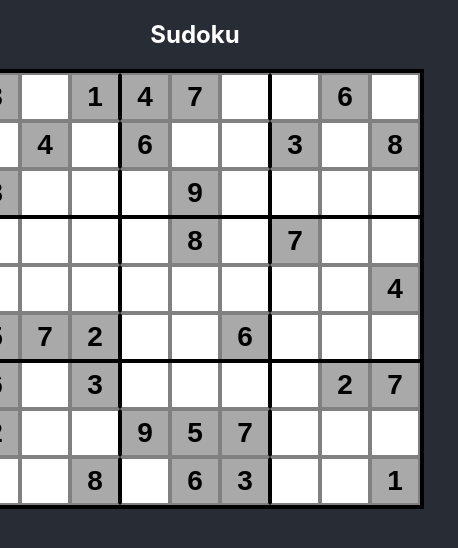
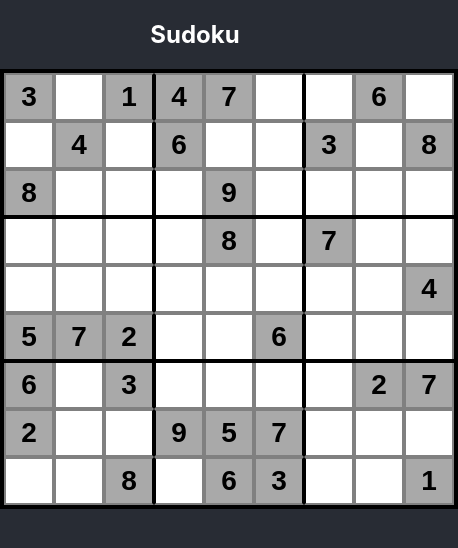
Before and after one commit to killerbat00/sudoku, a React (Create React App) app: page / in a window 390 px wide. Shown: the top 548 px of the page, 458 px wide, since content can reach past the window. Built offline with nearby package versions, Linux system fonts and the light colour scheme.

Commit message:
Ensure screens <458px wide can scroll board into view.

```diff
--- a/src/App.css
+++ b/src/App.css
@@ -15,6 +15,13 @@ body {
   display: flex;
   flex-direction: row;
   color: black;
+  min-width: 458px;
+}
+
+@media screen and (max-width: 458px) {
+  .sudoku-board {
+    align-items: unset;
+  }
 }
 
 .board-row:after {
```
